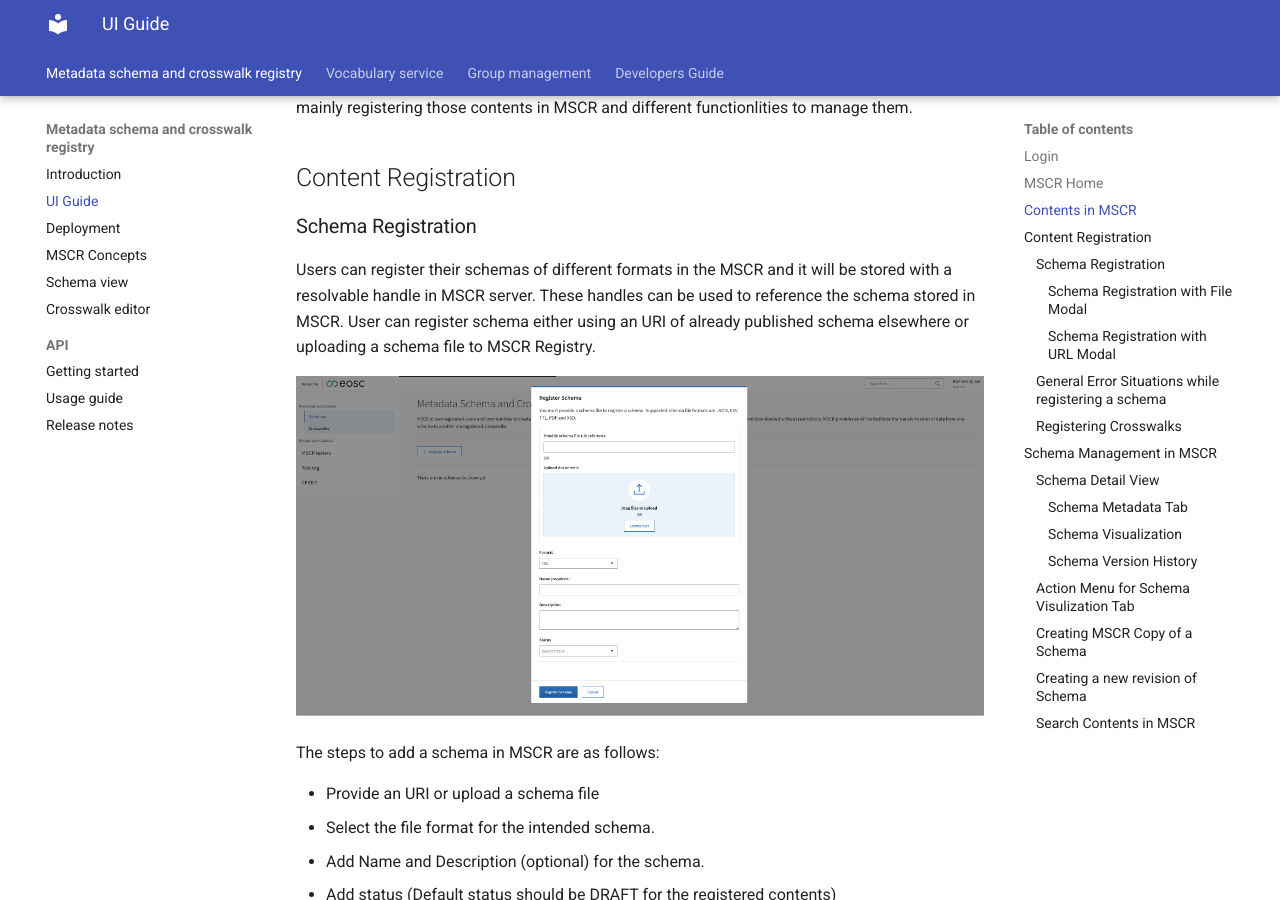
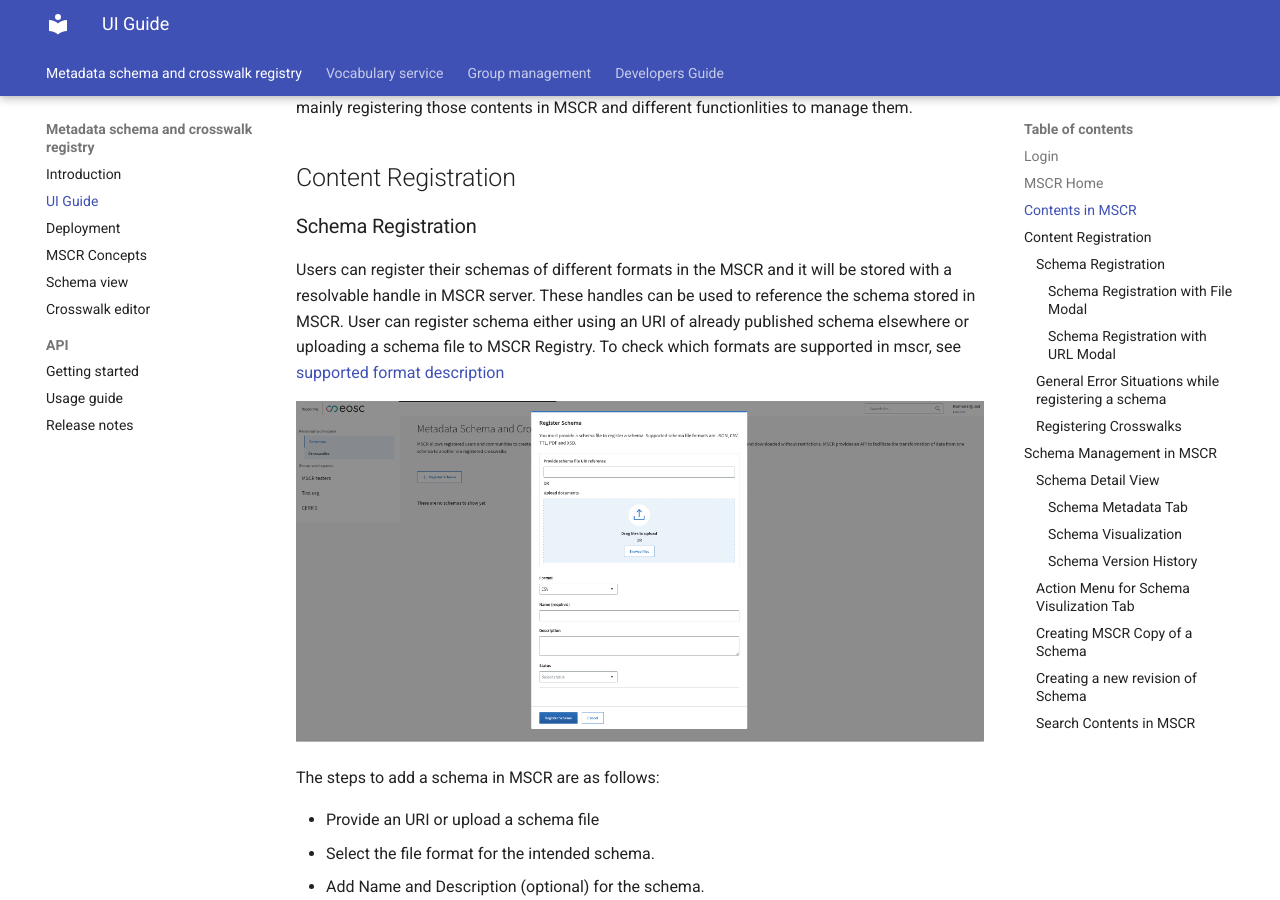
Before and after one commit to CSCfi/mscr-docs, an MkDocs documentation site: the page built from docs/mscr/ui-guide.md, in a window 1280 px wide and 900 px high, scrolled down 929 px. Built offline with MkDocs 1.6.1 and Material for MkDocs 9.7.7, drawn with Linux system fonts in a browser that asks for light colours.

Commit message:
added relative link to sub menu

```diff
--- a/docs/mscr/ui-guide.md
+++ b/docs/mscr/ui-guide.md
@@ -14,7 +14,7 @@
 
 ## Content Registration
 ### Schema Registration
-Users can register their schemas of different formats in the MSCR and it will be stored with a resolvable handle in MSCR server. These handles can be used to reference the schema stored in MSCR. User can register schema either using an URI of already published schema elsewhere or uploading a schema file to MSCR Registry.
+Users can register their schemas of different formats in the MSCR and it will be stored with a resolvable handle in MSCR server. These handles can be used to reference the schema stored in MSCR. User can register schema either using an URI of already published schema elsewhere or uploading a schema file to MSCR Registry. To check which formats are supported in mscr, see [supported format description](./functional-overview.md/#supported-schema-description-formats)
 
 ![Schema registering modal](../assets/mscr/register-schema.png)
 
```
